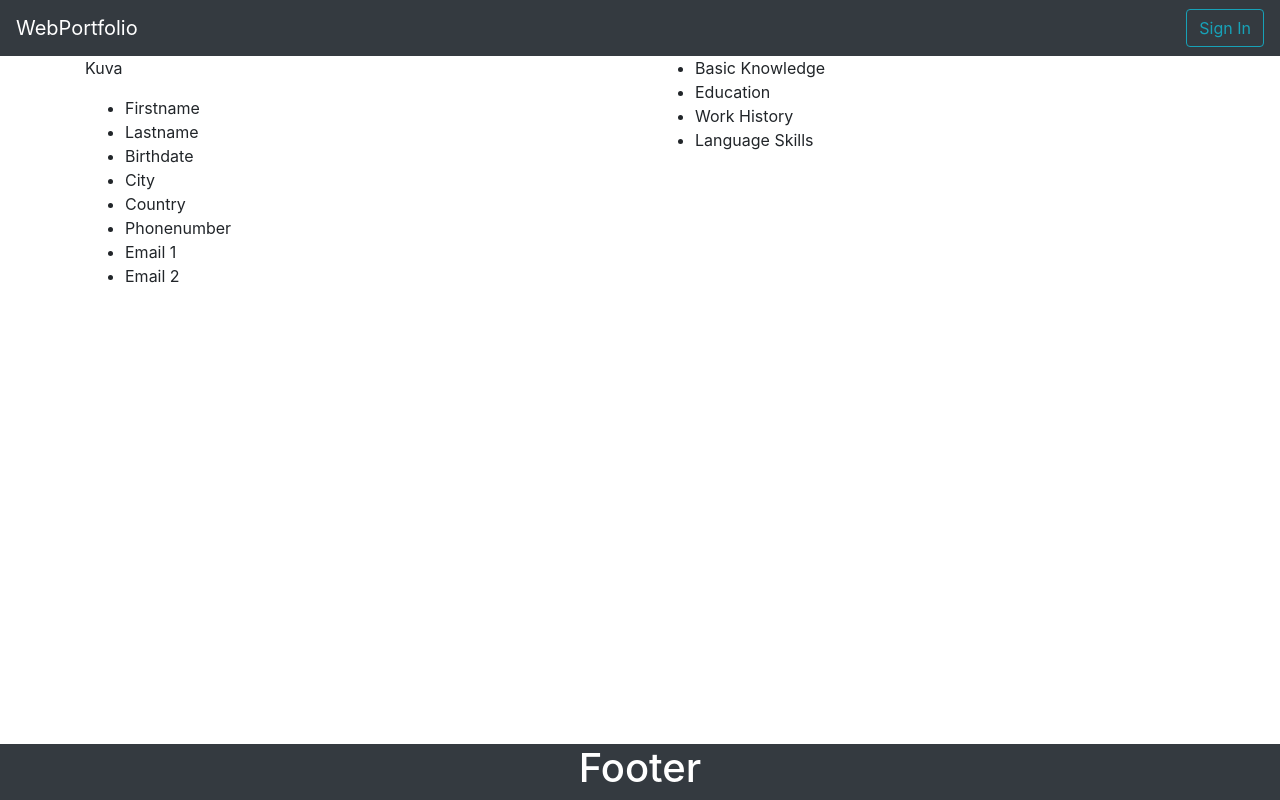
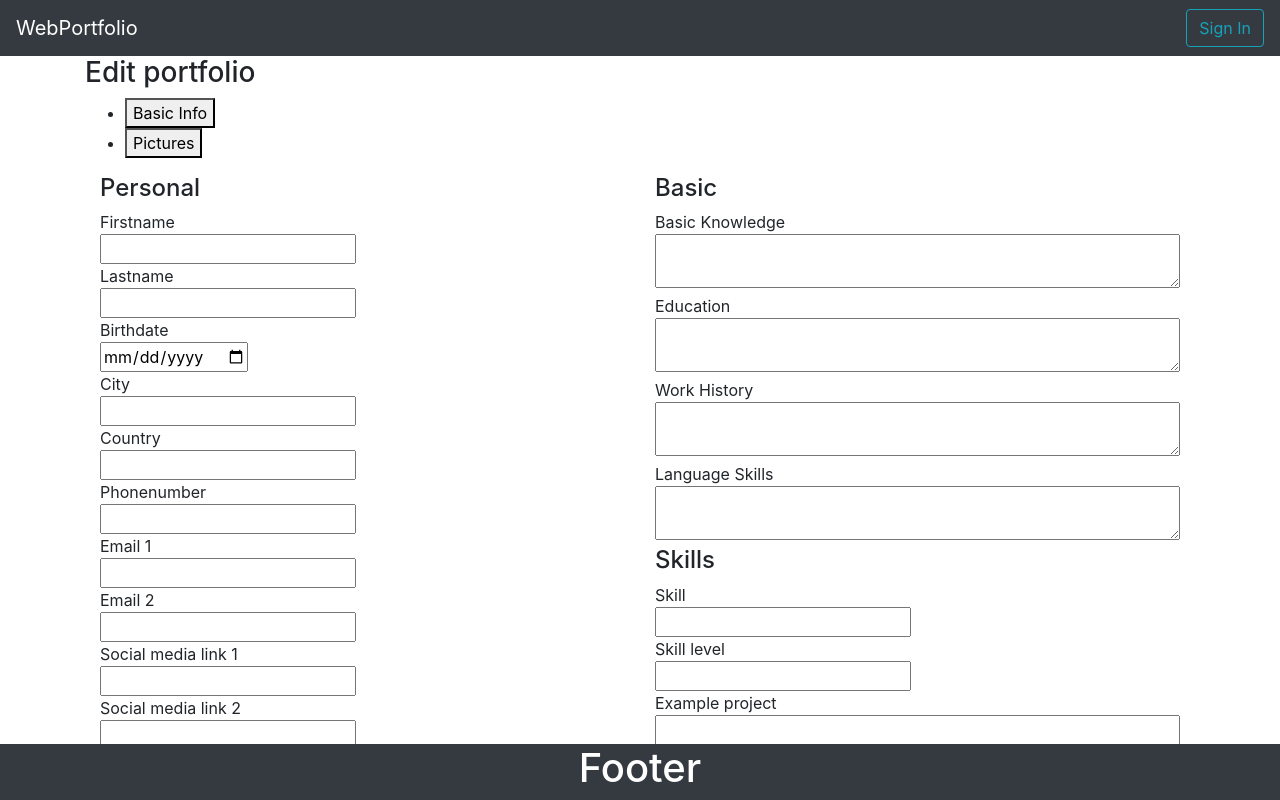
Before and after one commit to toni-mahilainen/WebPortfolio, a React (Create React App) app: page / in a window 1280 px wide. Built offline with nearby package versions, Linux system fonts and the light colour scheme.

Commit message:
Edit portfolio sivun muokkaus

```diff
--- a/src/Components/App/app.jsx
+++ b/src/Components/App/app.jsx
@@ -17,7 +17,7 @@ class App extends Component {
             return (
                 <Fragment>
                     <HeaderLoggedOut />
-                    <IAm />
+                    <EditPortfolio />
                     <Footer />
                 </Fragment>
             );
--- a/src/Components/EditPortfolio/editPortfolio.jsx
+++ b/src/Components/EditPortfolio/editPortfolio.jsx
@@ -1,17 +1,39 @@
-import React, { Component } from 'react';
+import React, { Component, Fragment } from 'react';
 import './editPortfolio.css';
 import { Container, Row, Col, Button } from 'react-bootstrap';
 
-class EditPortfolio extends Component {
+class PictureEdit extends Component {
     render() {
         return (
-            <main>
             <Container>
                 <Row>
                     <Col>
-                            <h3>Edit portfolio</h3>
+                        <h4>Pictures</h4>
+                        <form>
+                            Profile <br />
+                            <input type="file" /><br />
+                            Home background <br />
+                            <input type="file" /><br />
+                            I am background <br />
+                            <input type="file" /><br />
+                            I can background <br />
+                            <input type="file" /><br />
+                            Questbook background <br />
+                            <input type="file" /><br />
+                            Contact background <br />
+                            <input type="file" /><br />
+                        </form>
                     </Col>
                 </Row>
+            </Container>
+        )
+    }
+}
+
+class InfoEdit extends Component {
+    render() {
+        return (
+            <Container>
                 <Row>
                     <Col>
                         <h4>Personal</h4>
@@ -21,7 +43,7 @@ class EditPortfolio extends Component {
                             Lastname <br />
                             <input type="text" /><br />
                             Birthdate <br />
-                                <input type="text" /><br />
+                            <input type="date" /><br />
                             City <br />
                             <input type="text" /><br />
                             Country <br />
@@ -80,6 +102,60 @@ class EditPortfolio extends Component {
                     </Col>
                 </Row>
             </Container>
+        )
+    }
+}
+
+class EditPortfolio extends Component {
+    constructor() {
+        super();
+        this.state = {
+            BasicInfo: true,
+            Pictures: ""
+        };
+        this.handleNavClick = this.handleNavClick.bind(this);
+    }
+
+    // Controls which form (info/pictures) will rendered on a screen
+    handleNavClick(btn) {
+        let btnId = btn.target.id;
+        if (btnId === "basicInfo") {
+            this.setState({
+                BasicInfo: true,
+                Pictures: false,
+            });
+        } else if (btnId === "pictures") {
+            this.setState({
+                BasicInfo: false,
+                Pictures: true,
+            });
+        } else {
+            alert("Error happened. Please refresh the page.");
+        }
+    }
+
+    render() {
+        return (
+            <main>
+                <Container>
+                    <Row>
+                        <Col>
+                            <h3>Edit portfolio</h3>
+                        </Col>
+                    </Row>
+                    <Row>
+                        <Col>
+                            <ul>
+                                <li><button id="basicInfo" onClick={this.handleNavClick}>Basic Info</button></li>
+                                <li><button id="pictures" onClick={this.handleNavClick}>Pictures</button></li>
+                            </ul>
+                        </Col>
+                    </Row>
+                    <Fragment>
+                        {this.state.BasicInfo ? <InfoEdit /> : null}
+                        {this.state.Pictures ? <PictureEdit /> : null}
+                    </Fragment>
+                </Container>
             </main>
         );
     }
```
Lines whose indentation alone changed are shown as unchanged.
